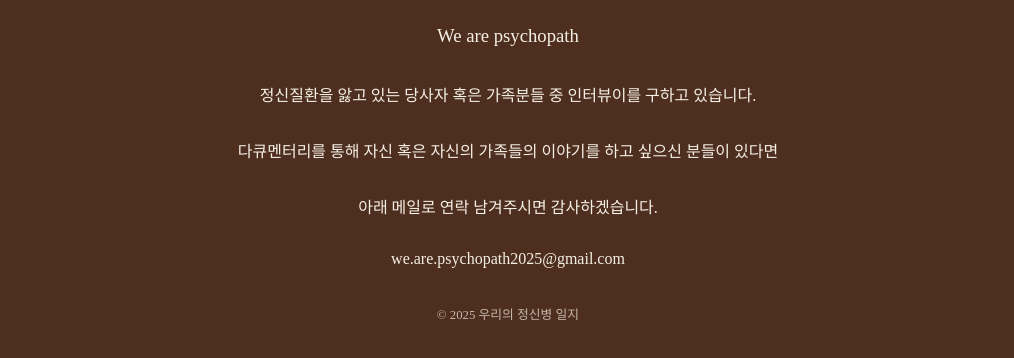
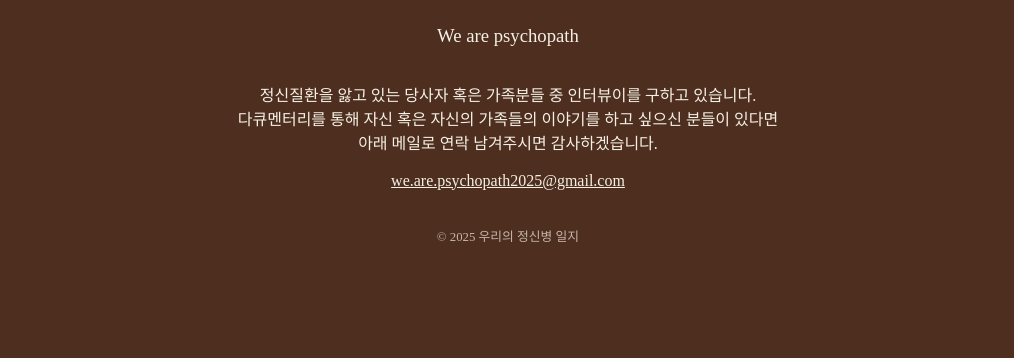
Before and after one commit to dakyumlee/We-are-psychopaths, a plain HTML site: page index.html in a window 1280 px wide. Shown: the part 222-580 px from the top of the page, without its empty margins (132-1146 px from the left). Drawn offline with Linux system fonts and the light colour scheme; a web font is replaced by a local one.

Commit message:
이메일 추가

```diff
--- a/index.html
+++ b/index.html
@@ -13,17 +13,12 @@
         <br><br>
         <h3>We are psychopath</h3>
         <p>
-            정신질환을 앓고 있는 당사자 혹은 가족분들 중 인터뷰이를 구하고 있습니다.
-        </p>
-        <p>
-            다큐멘터리를 통해 자신 혹은 자신의 가족들의 이야기를 하고 싶으신 분들이 있다면
-        </p>
-        <p>
-            아래 메일로 연락 남겨주시면 감사하겠습니다.
-        </p>
-        <p>
-            we.are.psychopath2025@gmail.com
-        </p>
+            정신질환을 앓고 있는 당사자 혹은 가족분들 중 인터뷰이를 구하고 있습니다.<br>
+            다큐멘터리를 통해 자신 혹은 자신의 가족들의 이야기를 하고 싶으신 분들이 있다면<br>
+            아래 메일로 연락 남겨주시면 감사하겠습니다.<br><br>
+            <a href="mailto:we.are.psychopath2025@gmail.com" style="color: #f5f0e6; text-decoration: underline;">we.are.psychopath2025@gmail.com</a>
+            </p>
+
         <nav>
             <div class="nav-container">
                 <nav>
```
